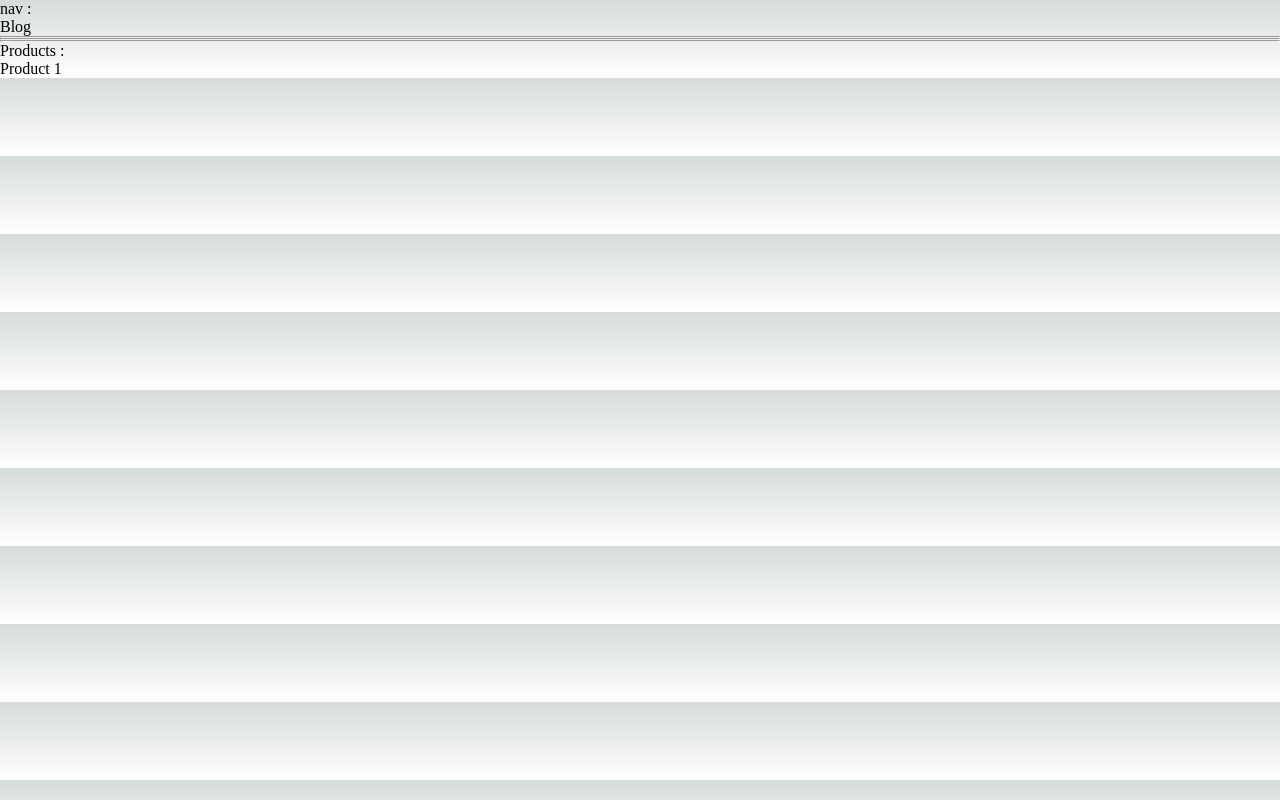
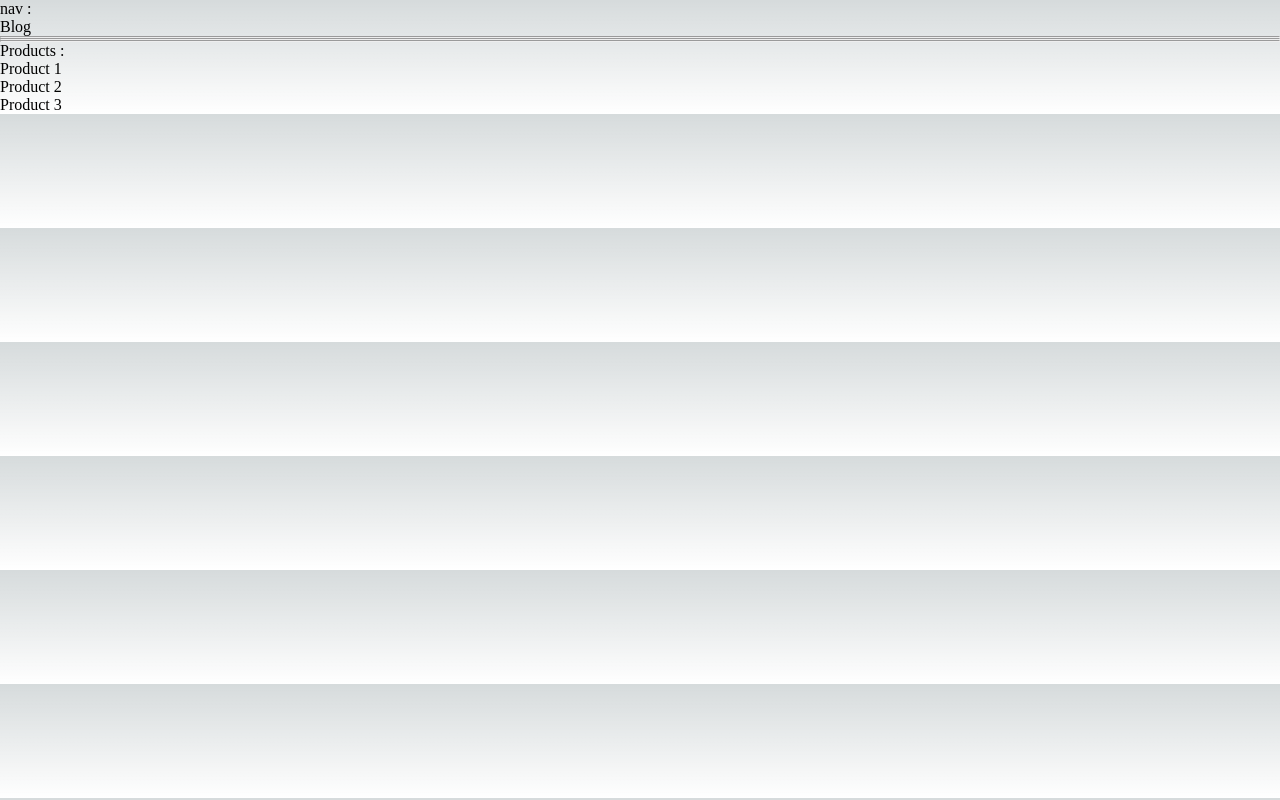
Before and after one commit to sajjad-10/practice-project-react-js, a Next.js app in the folder next-crash-app/: page / in a window 1280 px wide. Built offline with nearby package versions, Linux system fonts and the light colour scheme.

Commit message:
running server side code

```diff
--- /dev/null
+++ b/next-crash-app/data/products.json
@@ -0,0 +1,7 @@
+{
+    "products": [
+        { "id": "p1", "title": "Product 1" },
+        { "id": "p2", "title": "Product 2" },
+        { "id": "p3", "title": "Product 3" }
+    ]
+}
--- a/next-crash-app/pages/index.js
+++ b/next-crash-app/pages/index.js
@@ -3,6 +3,8 @@ import Image from "next/image";
 import { Inter } from "next/font/google";
 import styles from "@/styles/Home.module.css";
 import Link from "next/link";
+import fs from "fs/promises";
+import path from "path";
 
 const inter = Inter({ subsets: ["latin"] });
 
@@ -35,11 +37,12 @@ export default function Home(props) {
                 <hr />
                 <hr />
                 <div className="container">
-                <span className="mr-20">Products :</span>
-
+                    <span className="mr-20">Products :</span>
 
                     <ul>
-                        {products.map((item) => (<li key={item.id}>{item.title}</li>))}
+                        {products.map((item) => (
+                            <li key={item.id}>{item.title}</li>
+                        ))}
                     </ul>
                 </div>
             </main>
@@ -47,7 +50,10 @@ export default function Home(props) {
     );
 }
 export async function getStaticProps() {
+    const filePath = path.join(process.cwd(), "data", "products.json");
+    const jsonData = await fs.readFile(filePath);
+    const data = JSON.parse(jsonData);
     return {
-        props: { products: [{ id: "p1", title: "Product 1" }] },
+        props: { products: data.products },
     };
 }
```
